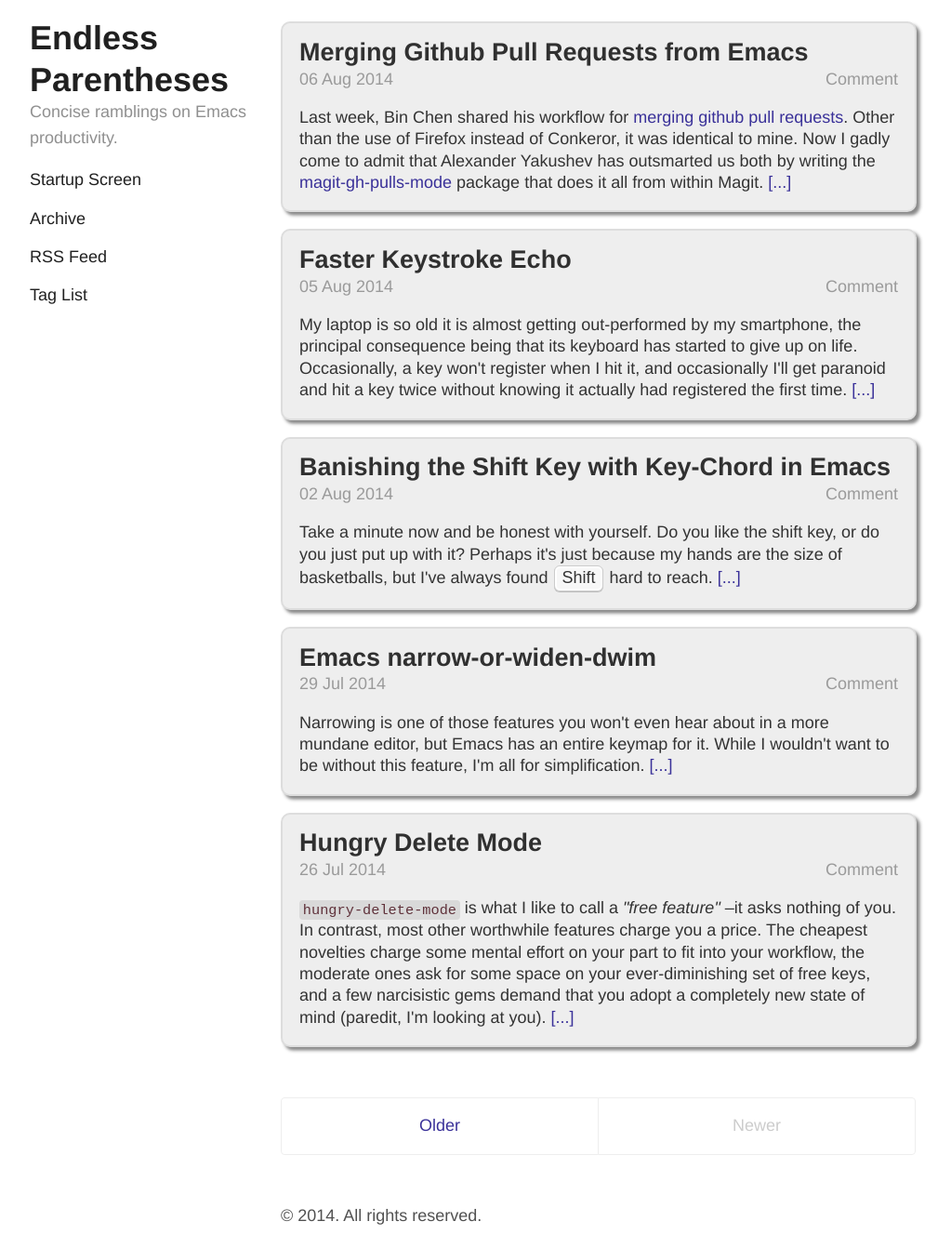
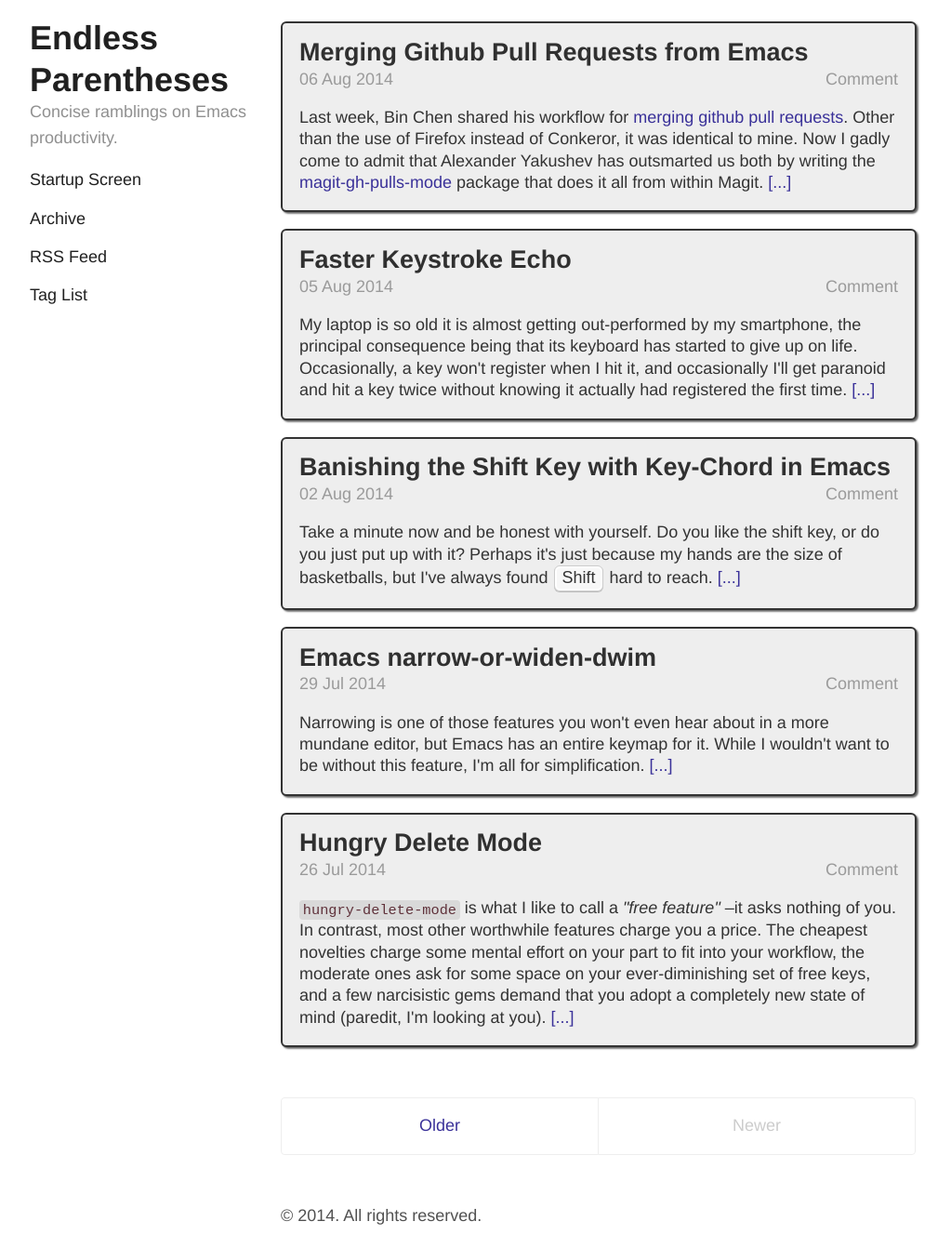
Before and after one commit to Malabarba/EndlessParentheses, a Jekyll site: the page built from index.html, in a window 1280 px wide and 1342 px high. Shown: the whole window at 93% size, without its empty margins (50-1073 px from the left). Built offline with Jekyll 4.4.1, drawn with Linux system fonts in a browser that asks for light colours; Markdown is read by kramdown in place of the engine named in the settings; the list of posts is cut into pages by our own code; comment, search, counter and statistics services are not loaded.

Commit message:
CSS: Post border improvements.

```diff
--- a/public/css/endless.css
+++ b/public/css/endless.css
@@ -443,11 +443,11 @@
 .page,
 .post {
     color: #333333;
-    -moz-border-radius:10px;
-    -webkit-border-radius:10px;
-    box-shadow: .2rem .2rem .2rem #888888;
-    border:2px solid #ddd;
-    border-radius:10px;
+    -moz-border-radius:6px;
+    -webkit-border-radius:6px;
+    box-shadow: .1rem .1rem .1rem #666;
+    border:2px solid #333;
+    border-radius:6px;
     background-color: #eee;
     padding-left: 1em;
     padding-right: 1em;
```
